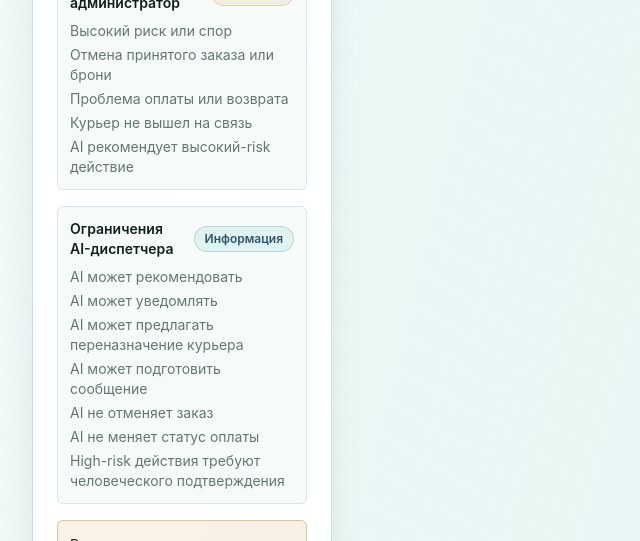
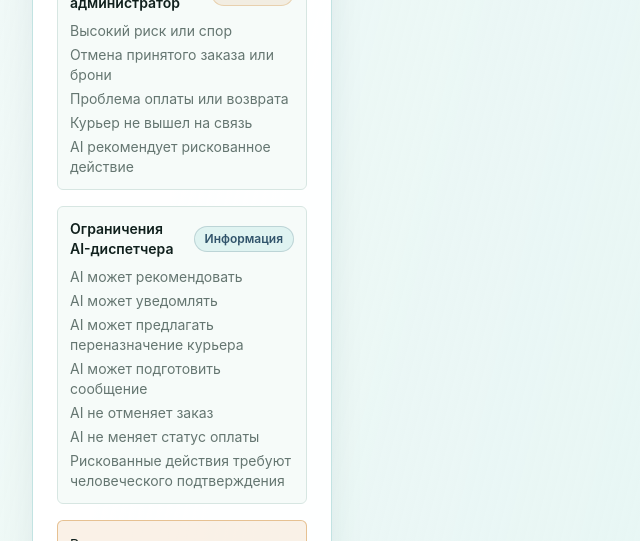
Before and after one commit to stvelikiy-star/kol-travel-platform, a Next.js app: page /partner/catalog/stays/1 in a window 1280 px wide. Shown: the part 1560-2101 px from the top of the page, without its empty margins (0-640 px from the left). Built offline with nearby package versions, Linux system fonts and the light colour scheme.

Commit message:
fix(i18n): remove high-risk mixed-language operations labels

```diff
--- a/src/components/operations/InternalOperationsGuide.tsx
+++ b/src/components/operations/InternalOperationsGuide.tsx
@@ -9,8 +9,8 @@ const partnerCan = ["Принять или отклонить новый зак
 const partnerCannot = ["Менять статус оплаты", "Закрывать курьерскую доставку", "Отменять заказ после получения курьером без админа", "Отменять уже принятые заказы или брони стоп-кнопкой", "Включать регулируемые модули без отдельного разрешения"];
 const courierCan = ["Принять доступную или назначенную доставку", "Ехать к партнёру", "Отметить получение заказа", "Ехать к клиенту", "Отметить доставку или сообщить проблему"];
 const courierCannot = ["Менять статус оплаты", "Менять состав заказа", "Отменять заказ без админа", "Менять статус подготовки партнёра", "Включать регулируемые модули без отдельного разрешения"];
-const adminCases = ["Высокий риск или спор", "Отмена принятого заказа или брони", "Проблема оплаты или возврата", "Курьер не вышел на связь", "AI рекомендует high-risk действие"];
-const aiLimits = ["AI может рекомендовать", "AI может уведомлять", "AI может предлагать переназначение курьера", "AI может подготовить сообщение", "AI не отменяет заказ", "AI не меняет статус оплаты", "High-risk действия требуют человеческого подтверждения"];
+const adminCases = ["Высокий риск или спор", "Отмена принятого заказа или брони", "Проблема оплаты или возврата", "Курьер не вышел на связь", "AI рекомендует рискованное действие"];
+const aiLimits = ["AI может рекомендовать", "AI может уведомлять", "AI может предлагать переназначение курьера", "AI может подготовить сообщение", "AI не отменяет заказ", "AI не меняет статус оплаты", "Рискованные действия требуют человеческого подтверждения"];
 
 export function InternalOperationsGuide({ mode }: InternalOperationsGuideProps) {
   const isPartner = mode === "partner";
```
